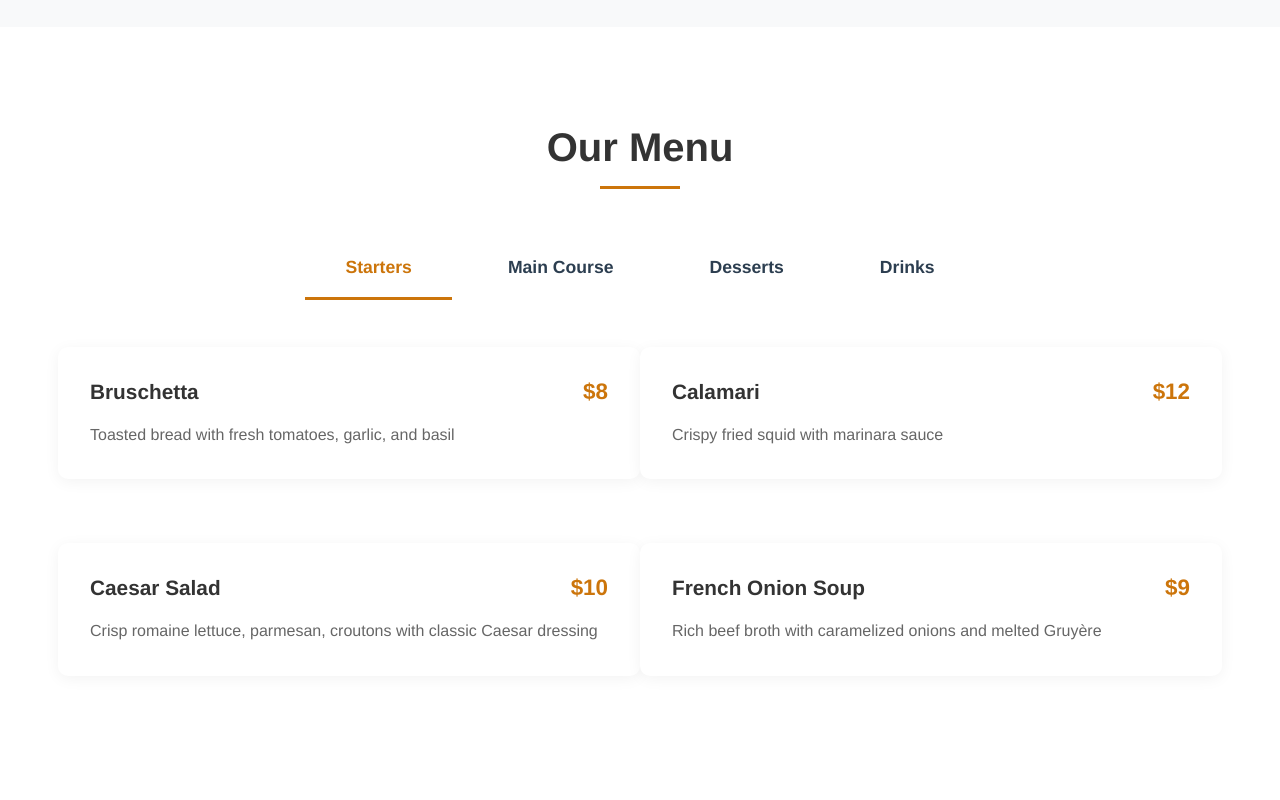
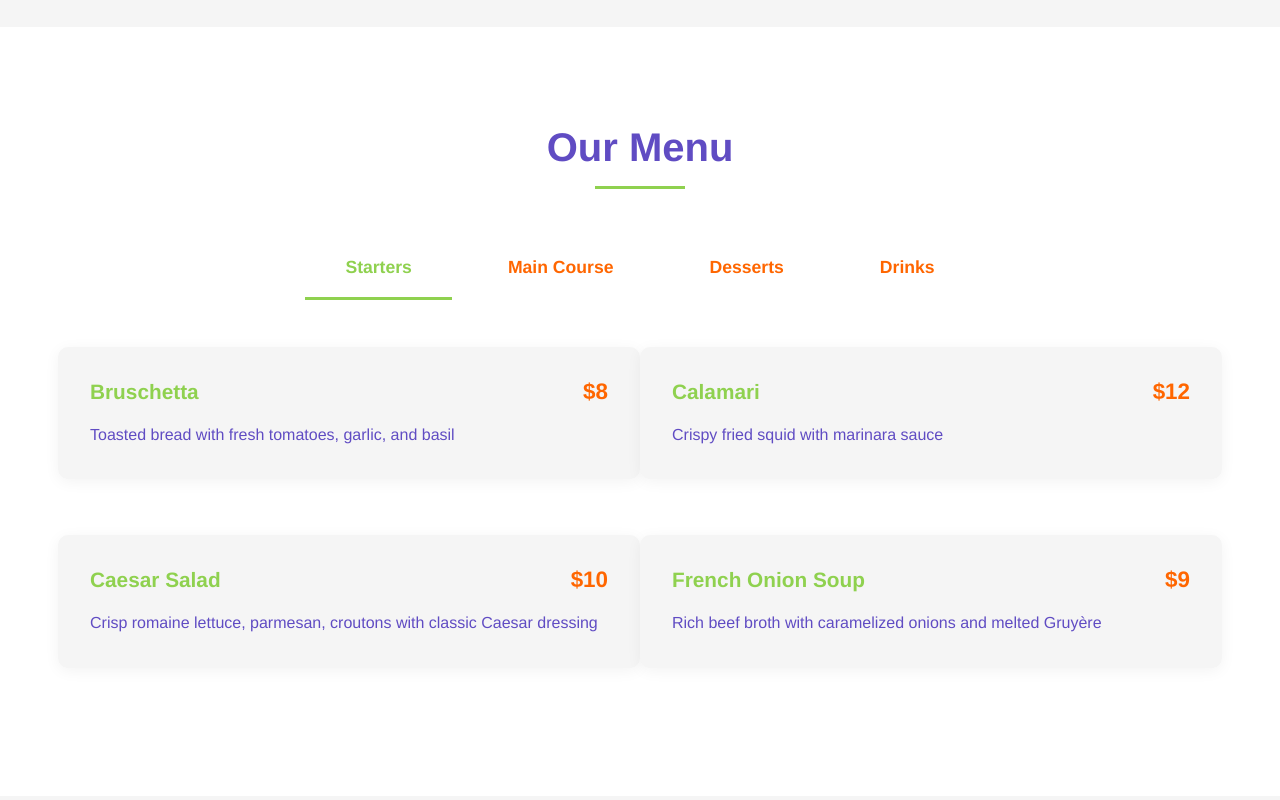
Before and after one commit to pzhossain/ostad_project_10, a plain HTML site: page index.html in a window 1280 px wide. Shown: the part 1380-2180 px from the top of the page. Drawn offline with nearby package versions, Linux system fonts and the light colour scheme.

Commit message:
Final commit to submit Project

```diff
--- a/index.html
+++ b/index.html
@@ -353,8 +353,8 @@
     </footer>
     <!-- Footer -->
 
-    <!-- Bootstrap JS and Popper.js -->
-    <!-- <script src="https://cdn.jsdelivr.net/npm/@popperjs/core@2.11.6/dist/umd/popper.min.js"></script> -->
-    <!-- <script src="https://cdn.jsdelivr.net/npm/bootstrap@5.3.0/dist/js/bootstrap.min.js"></script> -->
+    <script src="https://cdn.jsdelivr.net/npm/@popperjs/core@2.11.6/dist/umd/popper.min.js"></script>
+    <script src="https://cdn.jsdelivr.net/npm/bootstrap@5.3.0/dist/js/bootstrap.min.js"></script>
+
   </body>
 </html>
--- a/style.css
+++ b/style.css
@@ -1,9 +1,9 @@
 /* Global Styles */
 :root {
-    --primary-color: #cc750b;
-    --secondary-color: #2c3e50;
-    --text-color: #333;
-    --light-bg: #f8f9fa;
+    --primary-color: #8FD14F;
+    --secondary-color: #FF6600;
+    --text-color: #604CC3;
+    --light-bg: #F5F5F5;
     --dark-bg: #1a1a1a;
   }
 
@@ -47,7 +47,7 @@
   .hero {
     height: 100vh;
     background: linear-gradient(rgba(0, 0, 0, 0.5), rgba(0, 0, 0, 0.5)),
-      url("https://images.unsplash.com/photo-1517248135467-4c7edcad34c4")
+      url("./Image/Image_BG.jpg")
         center/cover no-repeat;
     display: flex;
     align-items: center;
@@ -99,7 +99,7 @@
   .menu-section h2::after {
     content: "";
     display: block;
-    width: 80px;
+    width: 90px;
     height: 3px;
     background: var(--primary-color);
     margin: 15px auto;
@@ -135,11 +135,12 @@
   }
 
   .menu-item {
-    margin-bottom: 2.5rem;
+    margin-bottom: 2rem;
     padding: 2rem;
     border-radius: 10px;
     transition: all 0.3s ease;
-    background: white;
+    /* background: white; */
+    background-color: var(--light-bg);
     box-shadow: 0 3px 15px rgba(0, 0, 0, 0.05);
   }
 
@@ -149,6 +150,7 @@
   }
 
   .menu-item h4 {
+    color: var(--primary-color);
     display: flex;
     justify-content: space-between;
     align-items: center;
@@ -157,13 +159,13 @@
   }
 
   .menu-item p {
-    color: #666;
+    color: var(--text-color);
     font-size: 1rem;
     margin-bottom: 0;
   }
 
   .menu-item .price {
-    color: var(--primary-color);
+    color: var(--secondary-color);
     font-weight: 700;
     font-size: 1.4rem;
   }
@@ -224,6 +226,7 @@
   }
 
   .social-links a {
+    align-items: center;
     color: white;
     font-size: 1.5rem;
     margin-right: 1rem;
@@ -258,3 +261,10 @@
     transform: translateY(0);
     box-shadow: 0 2px 8px rgba(212, 175, 55, 0.2) !important;
   }
+
+  @media screen and (max-width: 545px){
+    .footer {
+        justify-content: center;
+        align-items: center;
+    }
+  }
```
Lines whose indentation alone changed are shown as unchanged.
